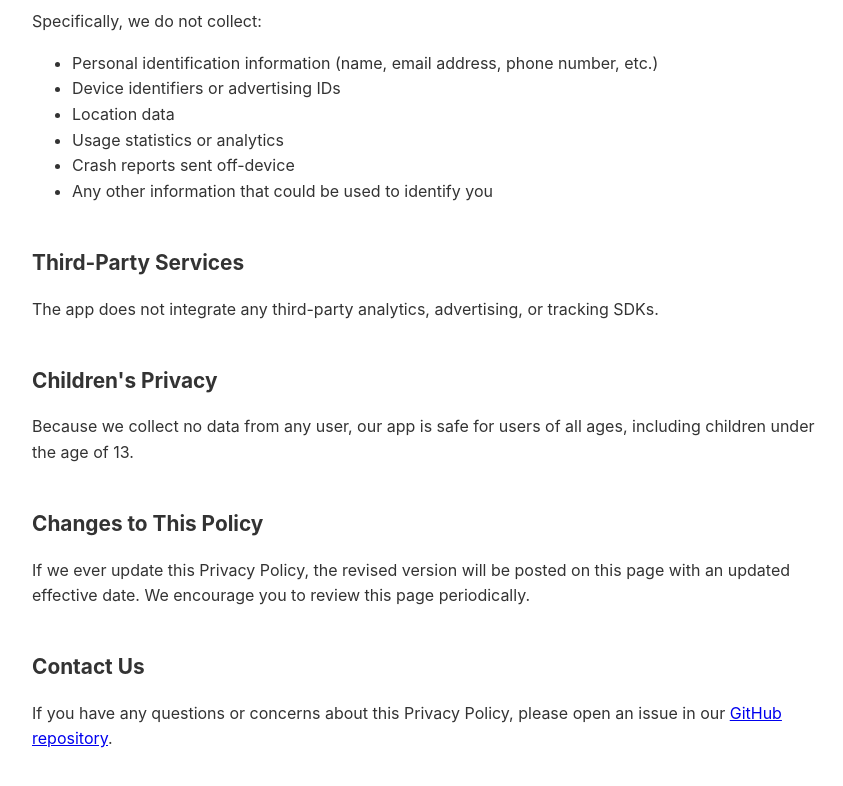
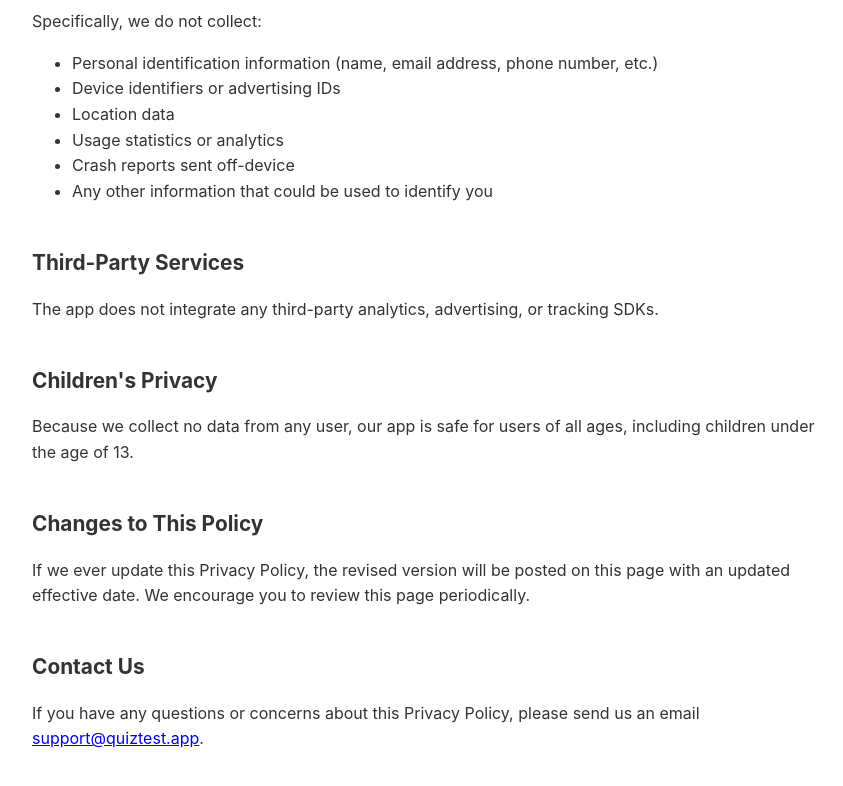
Before and after one commit to QuTe-PL/quiz-test-app-privacy-policy, a plain HTML site: page index.html in a window 1280 px wide. Shown: the part 338-1124 px from the top of the page, without its empty margins (208-1051 px from the left). Drawn offline with Linux system fonts and the light colour scheme.

Commit message:
Update contact method in Privacy Policy section (#2)

```diff
--- a/index.html
+++ b/index.html
@@ -64,9 +64,8 @@
 
   <h2>Contact Us</h2>
   <p>
-    If you have any questions or concerns about this Privacy Policy, please open an issue
-    in our
-    <a href="https://github.com/QuTe-PL/quiz-test-app-privacy-policy">GitHub repository</a>.
+    If you have any questions or concerns about this Privacy Policy, please send us an email
+    <a href="mailto:support@quiztest.app">support@quiztest.app</a>.
   </p>
 </body>
 </html>
```
